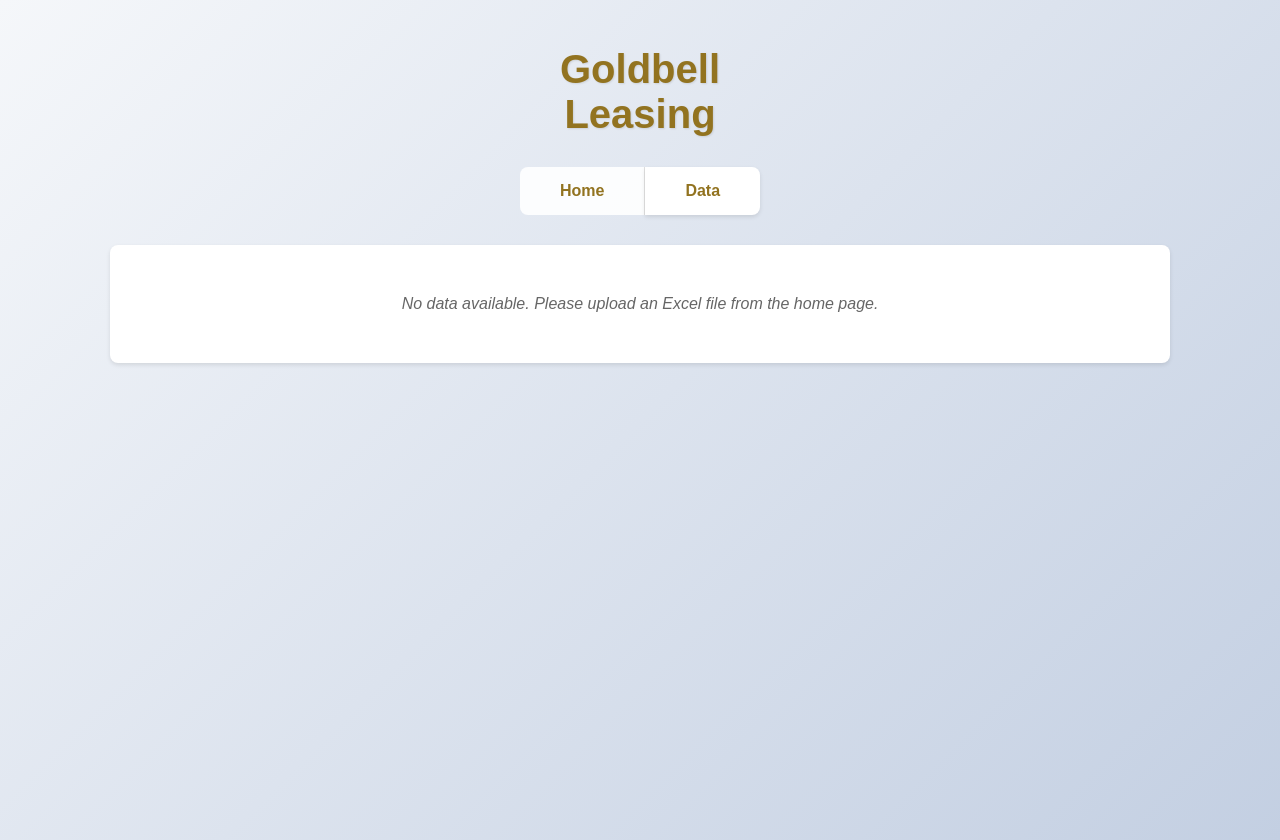
After one commit to christopheryeo/GBL, a Flask app: page /data in a window 1280 px wide. The commit adds this page. Run offline with Flask 3, Linux system fonts and the light colour scheme.

Commit message:
Uploading of Kardex Excel File and display
Added features:
- Excel file processing with pandas
- Detailed data analysis page
- Tab-like navigation interface
- File information display
- Column information and statistics
- Sample data preview

Technical changes:
- Added ExcelProcessor.py for Excel file handling
- Created data.html template for data display
- Updated main.py with new routes and processing
- Added pandas and openpyxl dependencies
- Enhanced UI with tab-like navigation
- Improved error handling for Excel files

```diff
--- a/requirements.txt
+++ b/requirements.txt
@@ -1,3 +1,5 @@
 pytest==7.4.3
 python-dotenv==1.0.0
 Flask==3.0.0
+pandas==2.1.3
+openpyxl==3.1.2
--- a/src/main.py
+++ b/src/main.py
@@ -1,7 +1,10 @@
 from flask import Flask, render_template, request, jsonify
 from FileRead import handle_file_upload, setup_upload_folder
+from ExcelProcessor import ExcelProcessor
+import os
 
 app = Flask(__name__)
+excel_processor = None  # Global variable to store the latest Excel processor
 
 # Set up upload folder when the app starts
 setup_upload_folder()
@@ -10,8 +13,16 @@
 def hello_world():
     return render_template('index.html')
 
+@app.route('/data')
+def show_data():
+    if excel_processor and excel_processor.data_info:
+        return render_template('data.html', data=excel_processor.data_info)
+    return render_template('data.html', data=None)
+
 @app.route('/upload', methods=['POST'])
 def upload_file():
+    global excel_processor
+
     if 'file' not in request.files:
         return jsonify({'success': False, 'message': 'No file part'})
 
@@ -20,7 +31,13 @@
         return jsonify({'success': False, 'message': 'No selected file'})
 
     result = handle_file_upload(file)
+
+    if result['success'] and file.filename.endswith(('.xlsx', '.xls')):
+        # Process Excel file
+        excel_processor = ExcelProcessor(os.path.join('uploads', result['filename']))
+        result['message'] = excel_processor.process_file()
+
     return jsonify(result)
 
 if __name__ == '__main__':
-    app.run(host='localhost', port=8080)
+    app.run(host='localhost', port=8080, debug=True)
--- /dev/null
+++ b/src/templates/data.html
@@ -0,0 +1,135 @@
+<!DOCTYPE html>
+<html>
+<head>
+    <title>Goldbell Leasing - Data View</title>
+    <style>
+        body {
+            font-family: Arial, sans-serif;
+            margin: 0;
+            padding: 20px;
+            background: linear-gradient(135deg, #f5f7fa 0%, #c3cfe2 100%);
+            min-height: 100vh;
+        }
+
+        .title {
+            text-align: center;
+            color: #927320;
+            font-size: 2.5em;
+            margin-bottom: 30px;
+            text-shadow: 1px 1px 2px rgba(0,0,0,0.1);
+        }
+
+        .data-container {
+            background: white;
+            padding: 30px;
+            border-radius: 8px;
+            box-shadow: 0 2px 4px rgba(0,0,0,0.1);
+            margin: 0 auto;
+            max-width: 1000px;
+        }
+
+        .data-section {
+            margin-bottom: 20px;
+        }
+
+        .section-title {
+            color: #927320;
+            font-size: 1.2em;
+            margin-bottom: 10px;
+            border-bottom: 2px solid #927320;
+            padding-bottom: 5px;
+        }
+
+        .data-content {
+            font-family: monospace;
+            white-space: pre-wrap;
+            font-size: 0.9em;
+            line-height: 1.4;
+            overflow-x: auto;
+        }
+
+        .nav-bar {
+            display: flex;
+            justify-content: center;
+            margin-bottom: 30px;
+            padding: 0;
+            gap: 0;
+        }
+
+        .nav-bar a {
+            color: #927320;
+            text-decoration: none;
+            padding: 15px 40px;
+            font-weight: bold;
+            background: rgba(255, 255, 255, 0.9);
+            position: relative;
+            transition: all 0.3s ease;
+        }
+
+        .nav-bar a:first-child {
+            border-top-left-radius: 8px;
+            border-bottom-left-radius: 8px;
+            border-right: 1px solid #e0e0e0;
+        }
+
+        .nav-bar a:last-child {
+            border-top-right-radius: 8px;
+            border-bottom-right-radius: 8px;
+        }
+
+        .nav-bar a:hover {
+            background: white;
+            color: #b58d26;
+        }
+
+        .nav-bar a.active {
+            background: white;
+            box-shadow: 0 2px 4px rgba(0,0,0,0.1);
+            z-index: 1;
+        }
+
+        .no-data {
+            text-align: center;
+            color: #666;
+            font-style: italic;
+            padding: 20px;
+        }
+    </style>
+</head>
+<body>
+    <h1 class="title">Goldbell<br>Leasing</h1>
+
+    <div class="nav-bar">
+        <a href="/">Home</a>
+        <a href="/data" class="active">Data</a>
+    </div>
+
+    {% if data %}
+    <div class="data-container">
+        <div class="data-section">
+            <div class="section-title">File Information</div>
+            <div class="data-content">{{ data.file_info }}</div>
+        </div>
+
+        <div class="data-section">
+            <div class="section-title">Column Information</div>
+            <div class="data-content">{{ data.column_info }}</div>
+        </div>
+
+        <div class="data-section">
+            <div class="section-title">Sample Data</div>
+            <div class="data-content">{{ data.sample_data }}</div>
+        </div>
+
+        <div class="data-section">
+            <div class="section-title">Summary Statistics</div>
+            <div class="data-content">{{ data.summary_stats }}</div>
+        </div>
+    </div>
+    {% else %}
+    <div class="data-container">
+        <div class="no-data">No data available. Please upload an Excel file from the home page.</div>
+    </div>
+    {% endif %}
+</body>
+</html>
```
Also changed, not shown: src/ExcelProcessor.py (added, +60 -0 lines), src/templates/index.html (+99 -6 lines).
